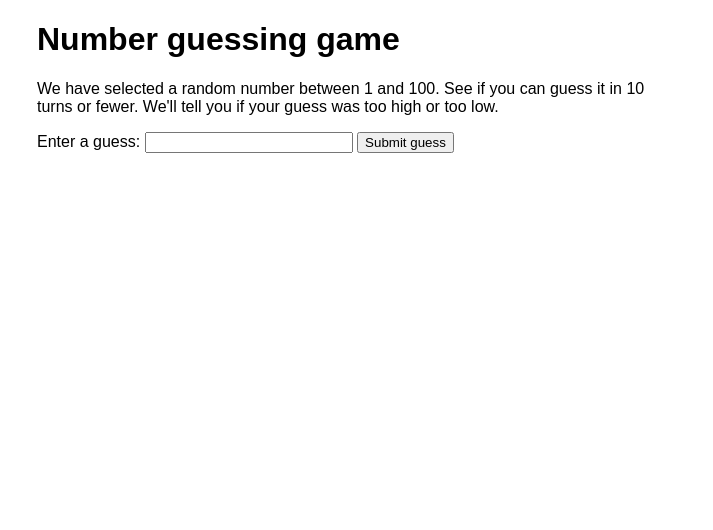
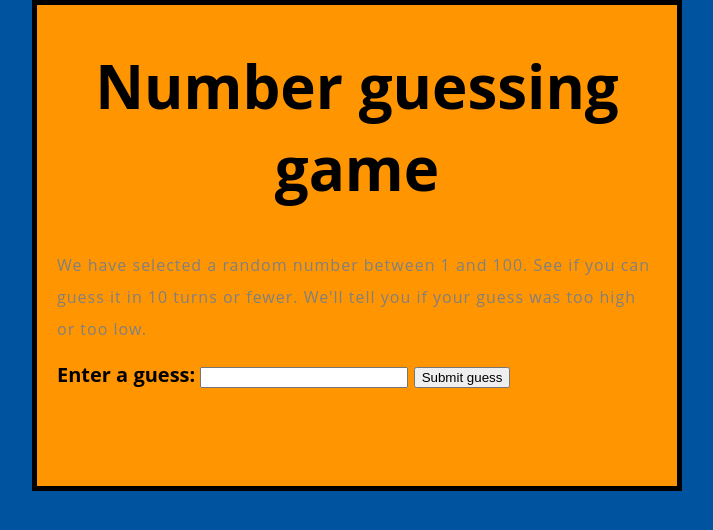
Before and after one commit to Fsasiborde/Fsasiborde.github.io, a plain HTML site: page guess-num.html in a window 1280 px wide. Shown: the whole page, without its empty margins (283-996 px from the left). Drawn offline with Linux system fonts and the light colour scheme.

Commit message:
添加2个子网页

```diff
--- a/guess-num.html
+++ b/guess-num.html
@@ -5,7 +5,7 @@
     <title>Number guessing game</title>
 
     <!-- <style> -->
-      <link rel="stylesheet" type="text/css" href="styles/guess-num.css" />
+      <link rel="stylesheet" type="text/css" href="styles/main-style.css" />
     <!-- </style>  -->
   </head>
 
--- a/styles/guess-num.css
+++ /dev/null
@@ -1,19 +0,0 @@
-html {
-    font-family: sans-serif;
-  }
-
-  body {
-    width: 50%;
-    max-width: 800px;
-    min-width: 480px;
-    margin: 0 auto;
-  }
-
-  .form input[type="number"] {
-    width: 200px;
-  }
-
-  .lastResult {
-    color: white;
-    padding: 3px;
-  }
--- a/styles/joke-creator.css
+++ /dev/null
@@ -1,24 +0,0 @@
-body {
-    font-family: sans-serif;
-    width: 350px;
-  }
-
-  label {
-    font-weight: bold;
-  }
-
-  div {
-    padding-bottom: 20px;
-  }
-
-  input[type="text"] {
-    padding: 5px;
-    width: 150px;
-  }
-
-  p {
-    background: #FFC125;
-    color: #5E2612;
-    padding: 10px;
-    visibility: hidden;
-  }
--- a/styles/main-style.css
+++ b/styles/main-style.css
@@ -46,3 +46,33 @@ body {
 img {
   width: 500px;
 }
+
+html {
+  /* px 表示“像素（pixels）”: 基础字号为 10 像素 */
+  font-size: 20px;
+  /* Google fonts 输出的 CSS */
+  font-family: "Open Sans", sans-serif;
+  background-color: #00539f;
+}
+
+label {
+  font-weight: bold;
+}
+
+div {
+  padding-bottom: 20px;
+}
+
+input[type="text"] {
+  padding: 5px;
+  width: 150px;
+}
+
+.form input[type="number"] {
+  width: 200px;
+}
+
+.lastResult {
+  color: white;
+  padding: 3px;
+}
```
Also changed, not shown: index.html (+8 -5 lines), joke-creator.html (+1 -1 lines), scripts/main.js (renamed from scripts/login.js, +7 -3 lines).
